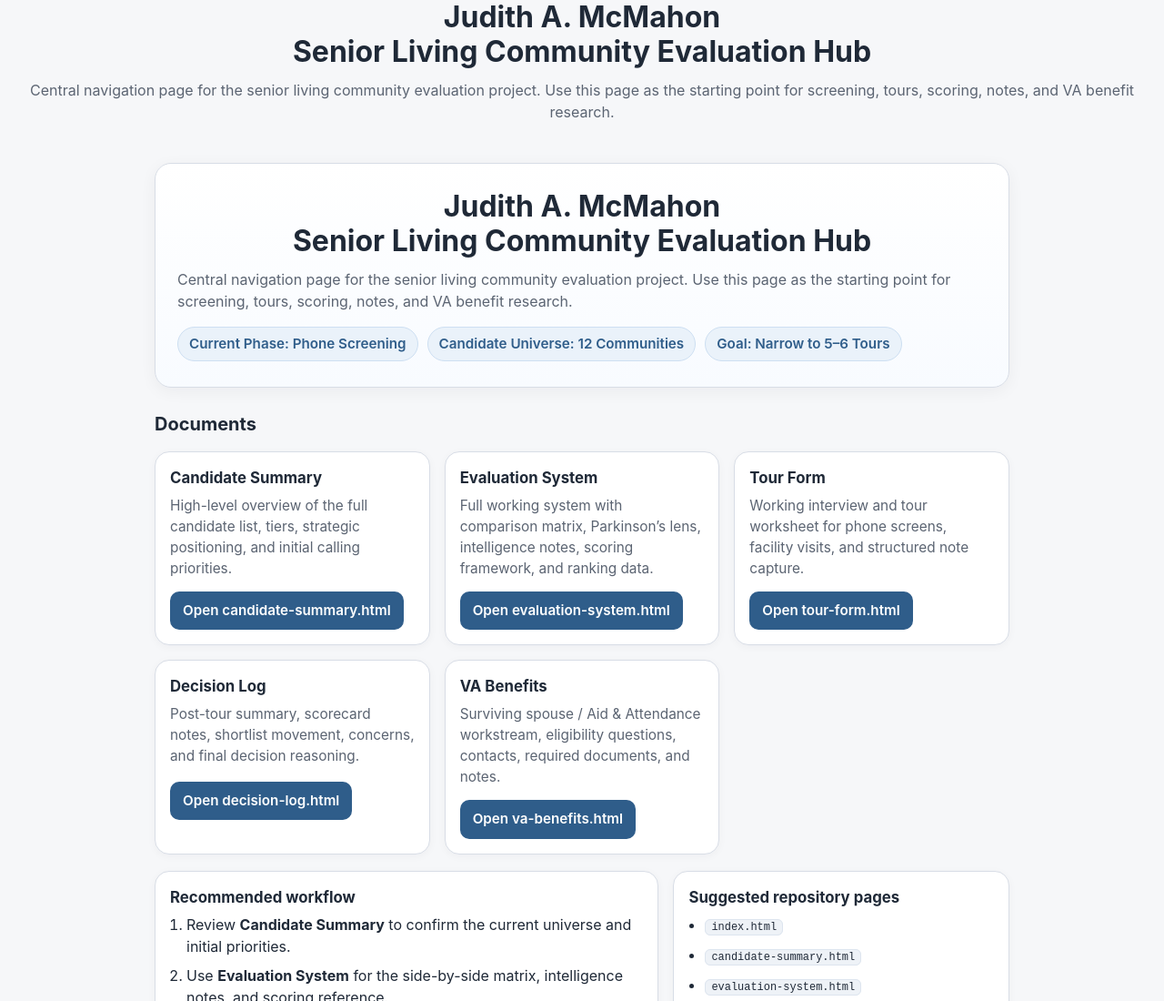
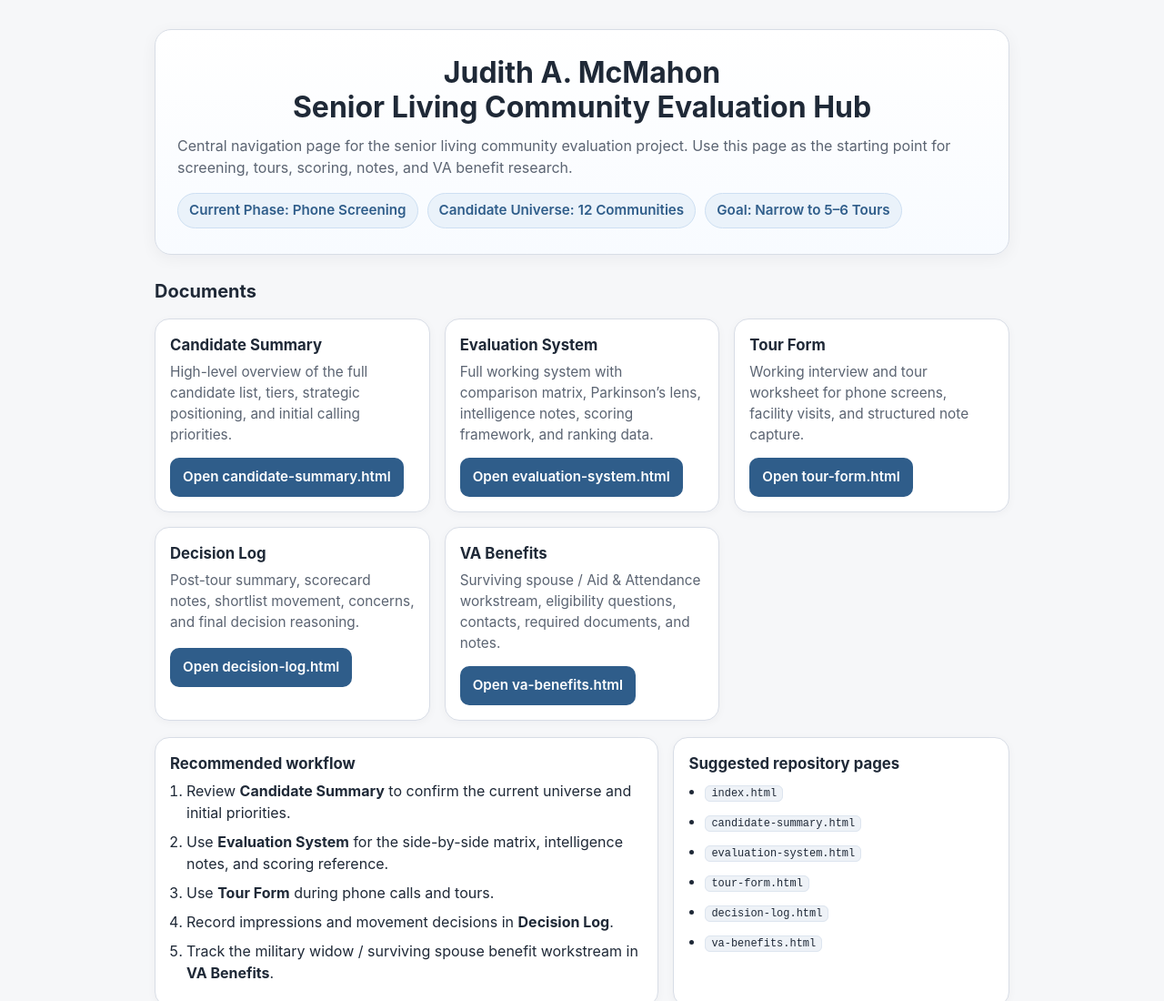
Before and after one commit to kholford/jamslce, a plain HTML site: page index.html in a window 1280 px wide. Shown: the top 1100 px of the page at 91% size. Drawn offline with Linux system fonts and the light colour scheme.

Commit message:
Update index.html

```diff
--- a/index.html
+++ b/index.html
@@ -3,15 +3,6 @@
 <head>
   <meta charset="utf-8">
   <meta name="viewport" content="width=device-width, initial-scale=1">
- <h1 style="text-align:center;">
-  Judith A. McMahon<br>
-  Senior Living Community Evaluation Hub
-</h1>
-
-<p class="muted" style="text-align:center;">
-  Central navigation page for the senior living community evaluation project.
-  Use this page as the starting point for screening, tours, scoring, notes, and VA benefit research.
-</p>
   <style>
     :root {
       --bg: #f6f7f9;
```
